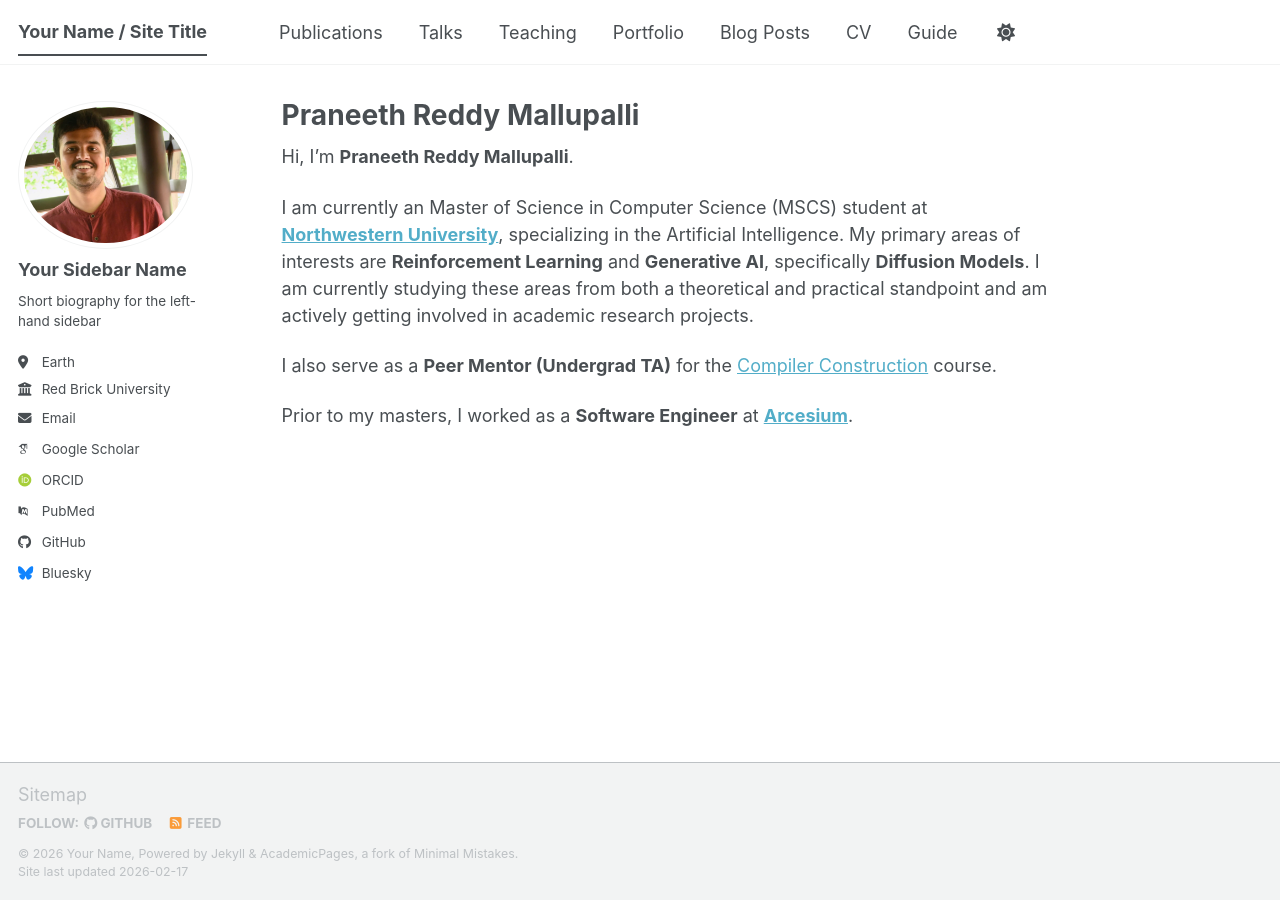
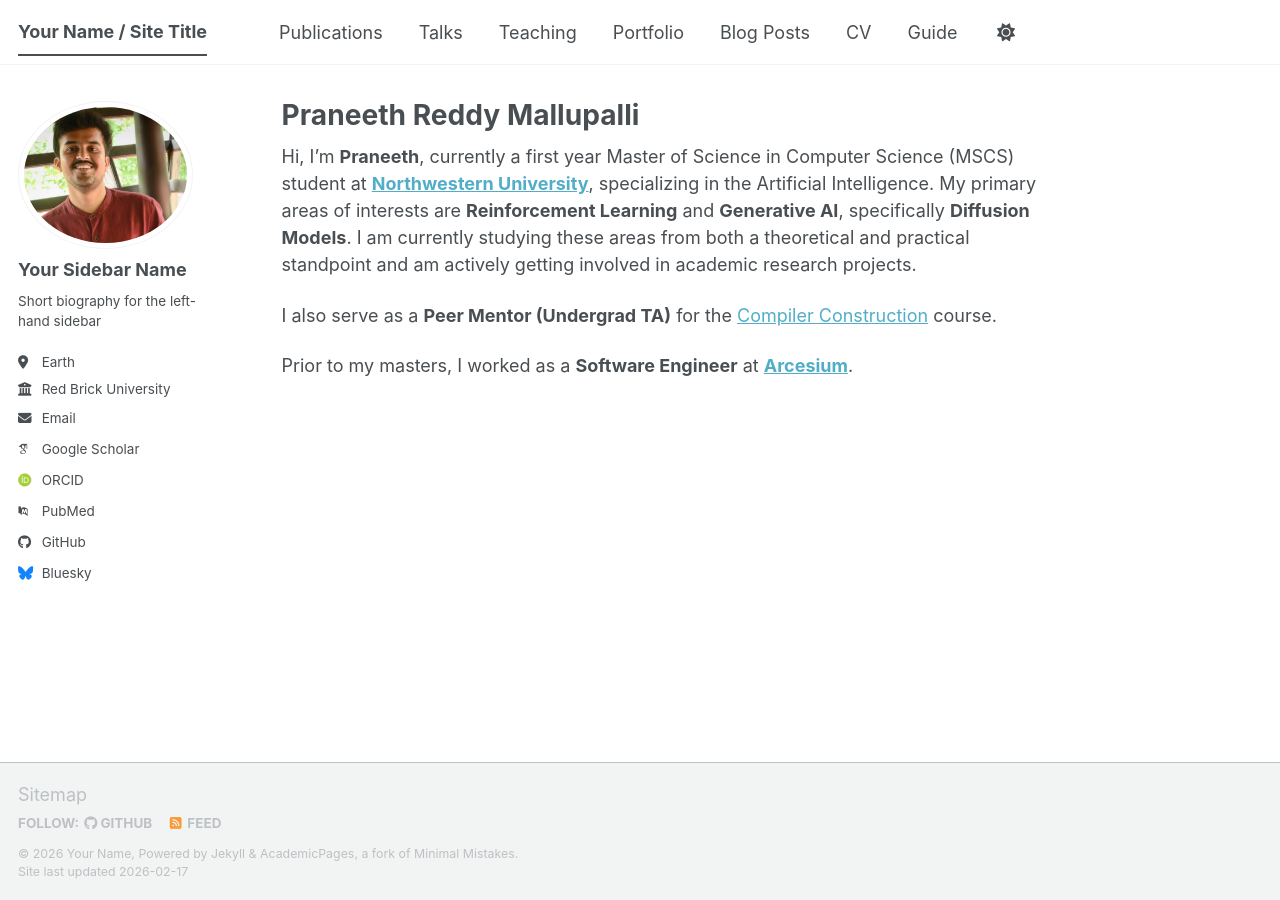
Before and after one commit to prm036/prm036.github.io, a Jekyll site: the page built from _pages/about.md, in a window 1280 px wide. Built offline with Jekyll 4.4.1, drawn with Linux system fonts in a browser that asks for light colours; some web fonts are replaced; a script bundle is joined from its source files by our own code; library files that are not in the unit come from our copies.

Commit message:
Revise about page introduction
Updated personal introduction to include current studies and interests in AI.

```diff
--- a/_pages/about.md
+++ b/_pages/about.md
@@ -7,9 +7,7 @@ redirect_from:
   - /about.html
 ---
 
-Hi, I'm **Praneeth Reddy Mallupalli**.
-
-I am currently an Master of Science in Computer Science (MSCS) student at **[Northwestern University](https://www.northwestern.edu/)**, specializing in the Artificial Intelligence. My primary areas of interests are **Reinforcement Learning** and **Generative AI**, specifically **Diffusion Models**. I am currently studying these areas from both a theoretical and practical standpoint and am actively getting involved in academic research projects.
+Hi, I'm **Praneeth**, currently a first year Master of Science in Computer Science (MSCS) student at **[Northwestern University](https://www.northwestern.edu/)**, specializing in the Artificial Intelligence. My primary areas of interests are **Reinforcement Learning** and **Generative AI**, specifically **Diffusion Models**. I am currently studying these areas from both a theoretical and practical standpoint and am actively getting involved in academic research projects.
 
 I also serve as a **Peer Mentor (Undergrad TA)** for the [Compiler Construction](https://www.mccormick.northwestern.edu/computer-science/academics/courses/descriptions/322.html) course.
 
```
